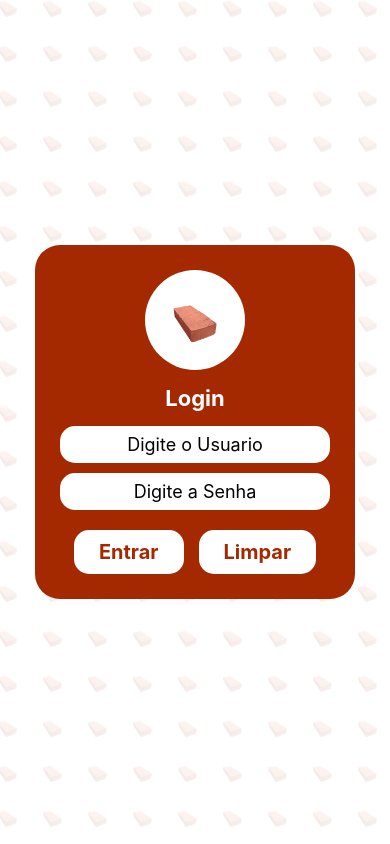
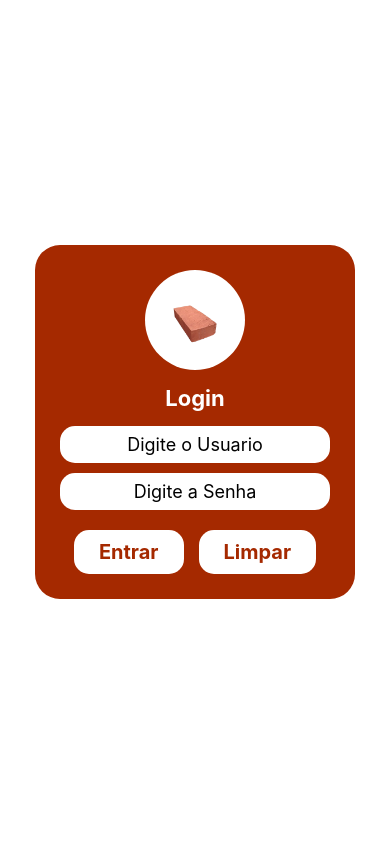
Before and after one commit to LucasVeneziani/AtividadeAplicacaoMobileComNavegacao, a React Native app: screen /Login in a window 390 px wide. Built offline with nearby package versions, Linux system fonts and the light colour scheme.

Commit message:
removendo fundo background repetido(nao ficou legal)

```diff
--- a/src/Pages/Login/animacao.js
+++ /dev/null
@@ -1,51 +0,0 @@
-import { StyleSheet, Image, Animated, Easing } from 'react-native';
-import { useEffect, useRef } from 'react';
-
-export default function Animacao() {
-
-  const valor = useRef(new Animated.Value(0)).current;
-
-  useEffect(() => {
-    Animated.loop(
-      Animated.timing(valor, {
-        toValue: 1,
-        duration: 3000,
-        easing: Easing.linear,
-        useNativeDriver: false,
-      })
-    ).start();
-  }, []);
-
-  const mover = valor.interpolate({
-    inputRange: [0, 1],
-    outputRange: [-45, 0],
-  });
-
-  const tijolos = Array(1500).fill(0);
-
-  return (
-    <Animated.View style={[styles.fundo, { transform: [{ translateX: mover }, { translateY: mover }] }]}>
-      {tijolos.map((item, index) => (
-        <Image key={index} source={require('../../../assets/Tijolo.png')} style={styles.tijolo} />
-      ))}
-    </Animated.View>
-  );
-}
-
-const styles = StyleSheet.create({
-  fundo: {
-    position: 'absolute',
-    top: 0,
-    left: 0,
-    width: 2250,
-    flexDirection: 'row',
-    flexWrap: 'wrap',
-    opacity: 0.1,
-  },
-  tijolo: {
-    width: 30,
-    height: 30,
-    margin: 7.5,
-    resizeMode: 'contain',
-  },
-});
--- a/src/Pages/Login/index.js
+++ b/src/Pages/Login/index.js
@@ -2,7 +2,6 @@
 import { StyleSheet, Text, View, TextInput, Pressable, Image } from 'react-native';
 import { useState } from 'react';
 import styles from './style';
-import Animacao from './animacao';
 
 export default function Login({ navigation }) {
 
@@ -20,7 +19,7 @@
       return;
     }
 
-    if (user == 'admin' && pass == '123') {
+    if (user == 'aluno' && pass == '123456') {
       navigation.navigate('Home');
     } else {
       alert('Usuário ou senha inválidos.');
@@ -35,30 +34,19 @@
   return (
     <View style={styles.container}>
 
-      <Animacao/>
-
       <View style={styles.caixa}>
         <View style={styles.circuloLogo}>
-          <Image source={require('../../../assets/Tijolo.png')} style={styles.logo} />
+          <Image source={require('../../../assets/Tijolo.png')} resizeMode="contain" style={styles.logo} />
         </View>
 
         <Text style={styles.text}>Login</Text>
 
-        <TextInput placeholder="Digite o Usuario"
-        value={user}
-        onChangeText={setUser}
-        style={styles.inputContainerTexto}
-        ></TextInput>
-        <TextInput placeholder="Digite a Senha"
-        value={pass}
-        onChangeText={setPass}
-        secureTextEntry={true}
-         style={styles.inputContainerTexto}
-         ></TextInput>
+        <TextInput placeholder="Digite o Usuario" value={user} onChangeText={setUser} style={styles.inputContainerTexto}></TextInput>
+        <TextInput placeholder="Digite a Senha" value={pass} onChangeText={setPass} secureTextEntry={true} style={styles.inputContainerTexto}></TextInput>
 
         <View style={styles.botoes}>
           <Pressable onPress={validar} style={styles.botao}>
-            <Text style={styles.textoBotao}>Entrar</Text >
+            <Text style={styles.textoBotao}>Entrar</Text>
           </Pressable>
           <Pressable onPress={limpar} style={styles.botao}>
             <Text style={styles.textoBotao}>Limpar</Text>
--- a/src/Pages/Login/style.js
+++ b/src/Pages/Login/style.js
@@ -6,22 +6,6 @@
     backgroundColor: '#fff',
     alignItems: 'center',
     justifyContent: 'center',
-    overflow: 'hidden',
-  },
-  fundo: {
-    position: 'absolute',
-    top: 0,
-    left: 0,
-    width: 2250,
-    flexDirection: 'row',
-    flexWrap: 'wrap',
-    opacity: 0.1,
-  },
-  tijolo: {
-    width: 30,
-    height: 30,
-    margin: 7.5,
-    resizeMode: 'contain',
   },
   caixa: {
     width: 320,
@@ -42,7 +26,6 @@
   logo: {
     width: 70,
     height: 70,
-    resizeMode: 'contain',
   },
   text: {
     fontSize: 22,
--- a/src/Pages/Menu/index.js
+++ b/src/Pages/Menu/index.js
@@ -24,7 +24,7 @@
       </View>
 
       <Pressable onPress={() => navigation.navigate('Login')} style={styles.botaoLogin}>
-        <Text style={styles.textoLogin}>Login</Text>
+        <Text style={styles.textoLogin}>Sair</Text>
       </Pressable>
 
       <StatusBar style="auto" />
```
Also changed, not shown: assets/tijolinho.png (added).
